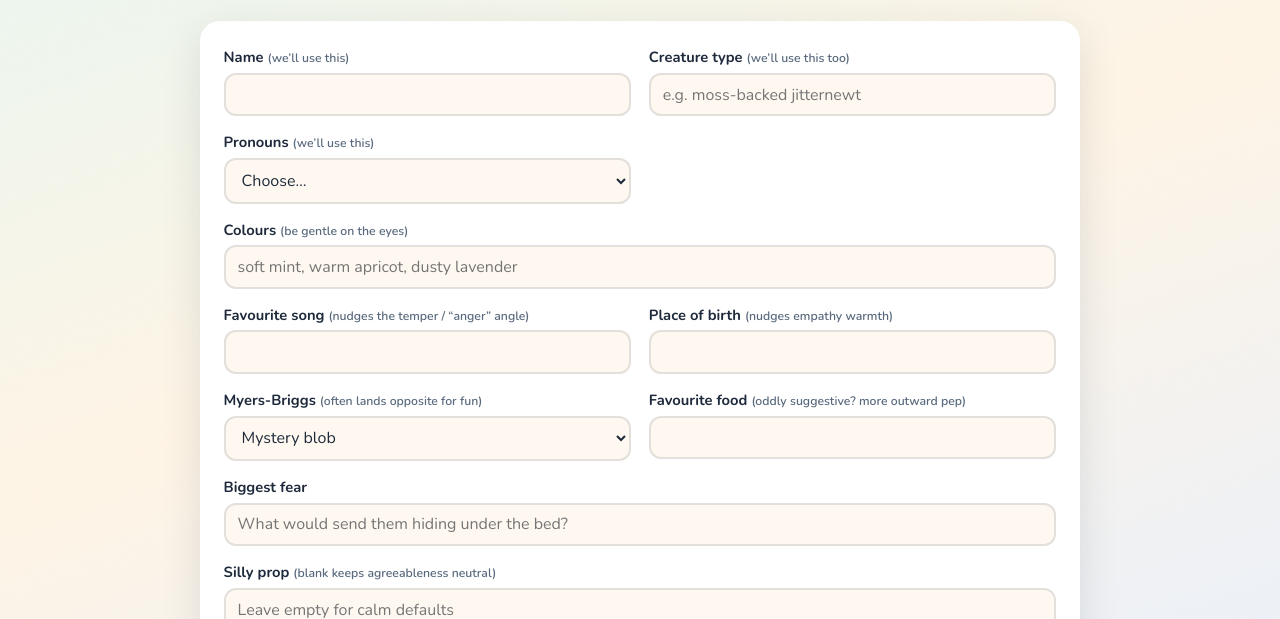
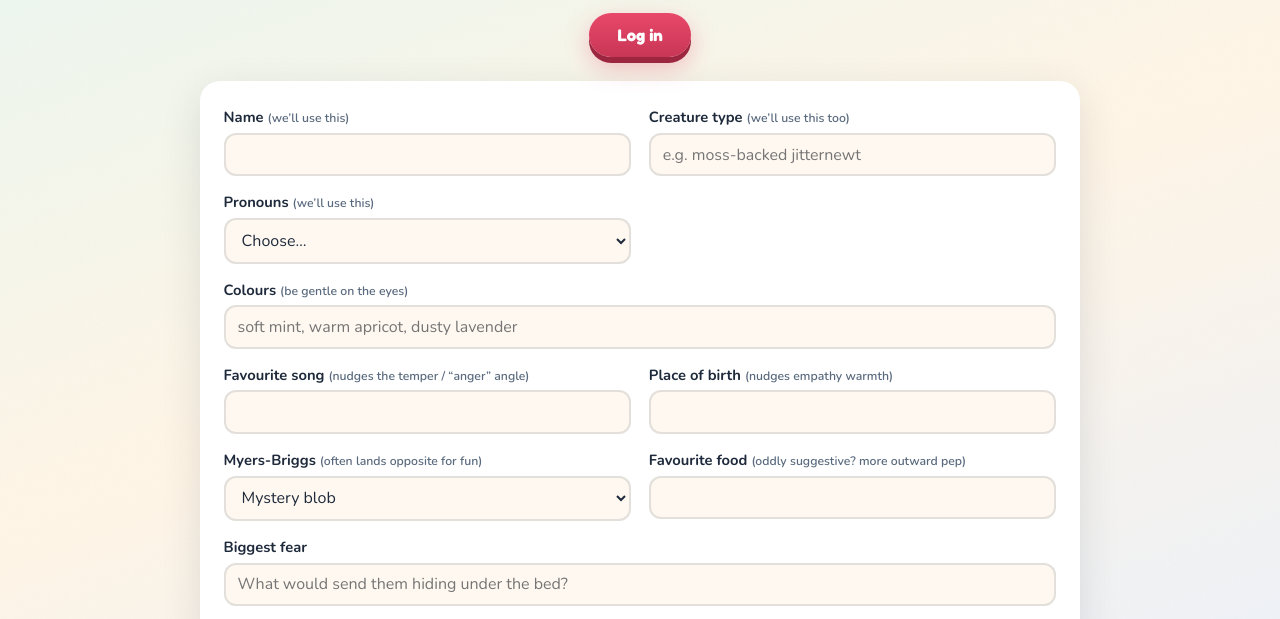
Before and after one commit to CerpentAxe/tomagoatse, a website: page public/index.html in a window 1280 px wide. Shown: the part 165-784 px from the top of the page. Drawn offline with nearby package versions, Linux system fonts and the light colour scheme.

Commit message:
Login front page

```diff
--- a/public/index.html
+++ b/public/index.html
@@ -23,6 +23,9 @@
         <p class="hero-sub">
           Dream up a creature with storybook whimsy and virtual-pet charm—no
           copies, just friendly shapes and meters to love.
+        </p>
+        <p class="hero-front-links">
+          <a href="/login.html" class="btn-primary">Log in</a>
         </p>
       </header>
 
--- a/public/styles.css
+++ b/public/styles.css
@@ -151,6 +151,11 @@ body {
   font-size: 1.02rem;
 }
 
+.hero-front-links {
+  margin: 1rem 0 0;
+  text-align: center;
+}
+
 .card {
   background: var(--card);
   border-radius: var(--radius);
@@ -219,6 +224,7 @@ select:focus {
 
 .btn-primary,
 .btn-secondary {
+  display: inline-block;
   font-family: var(--font-display);
   font-weight: 700;
   font-size: 1.05rem;
@@ -226,6 +232,7 @@ select:focus {
   border: none;
   border-radius: 999px;
   padding: 0.75rem 1.75rem;
+  text-decoration: none;
   transition: transform 0.12s ease, box-shadow 0.12s ease;
 }
 
```
